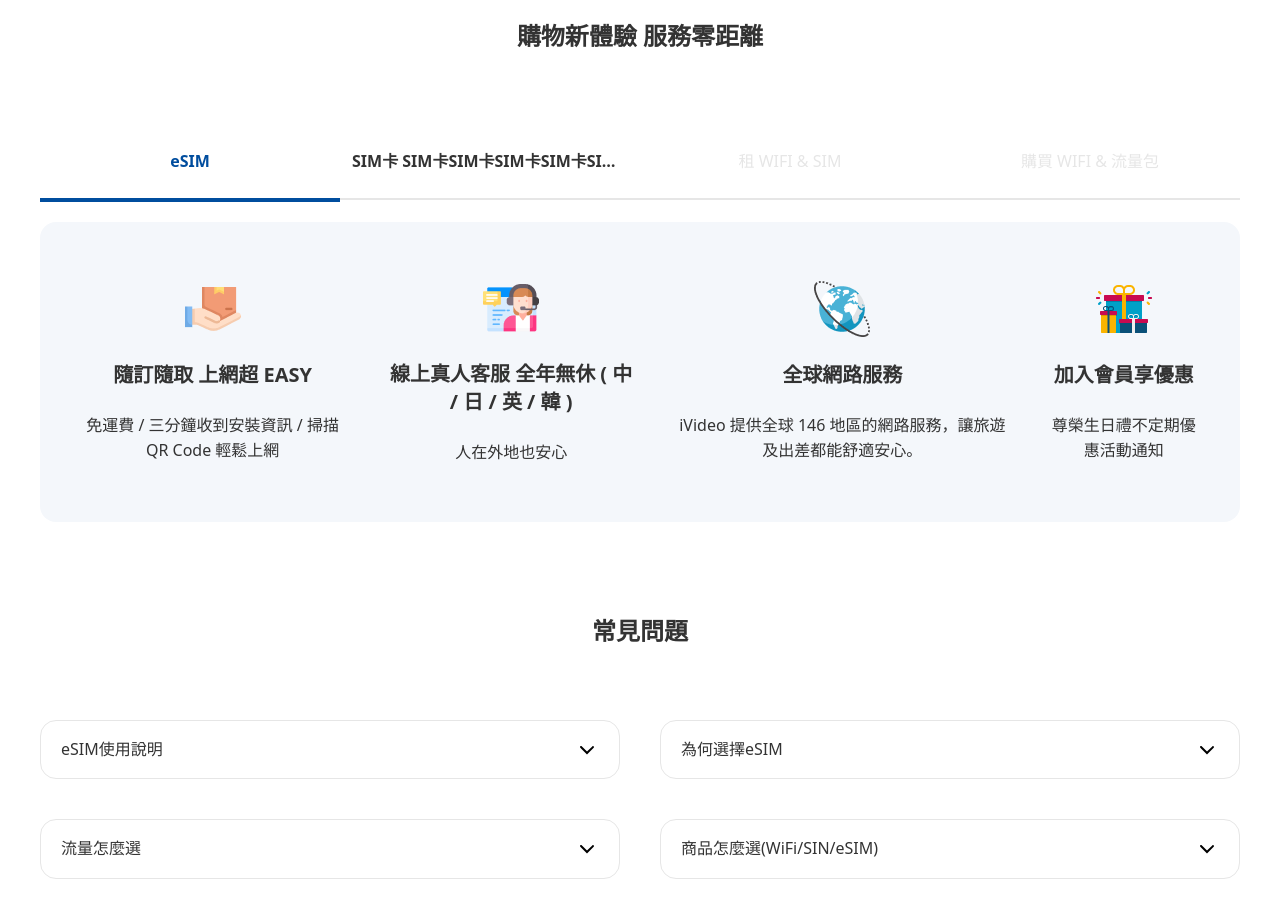
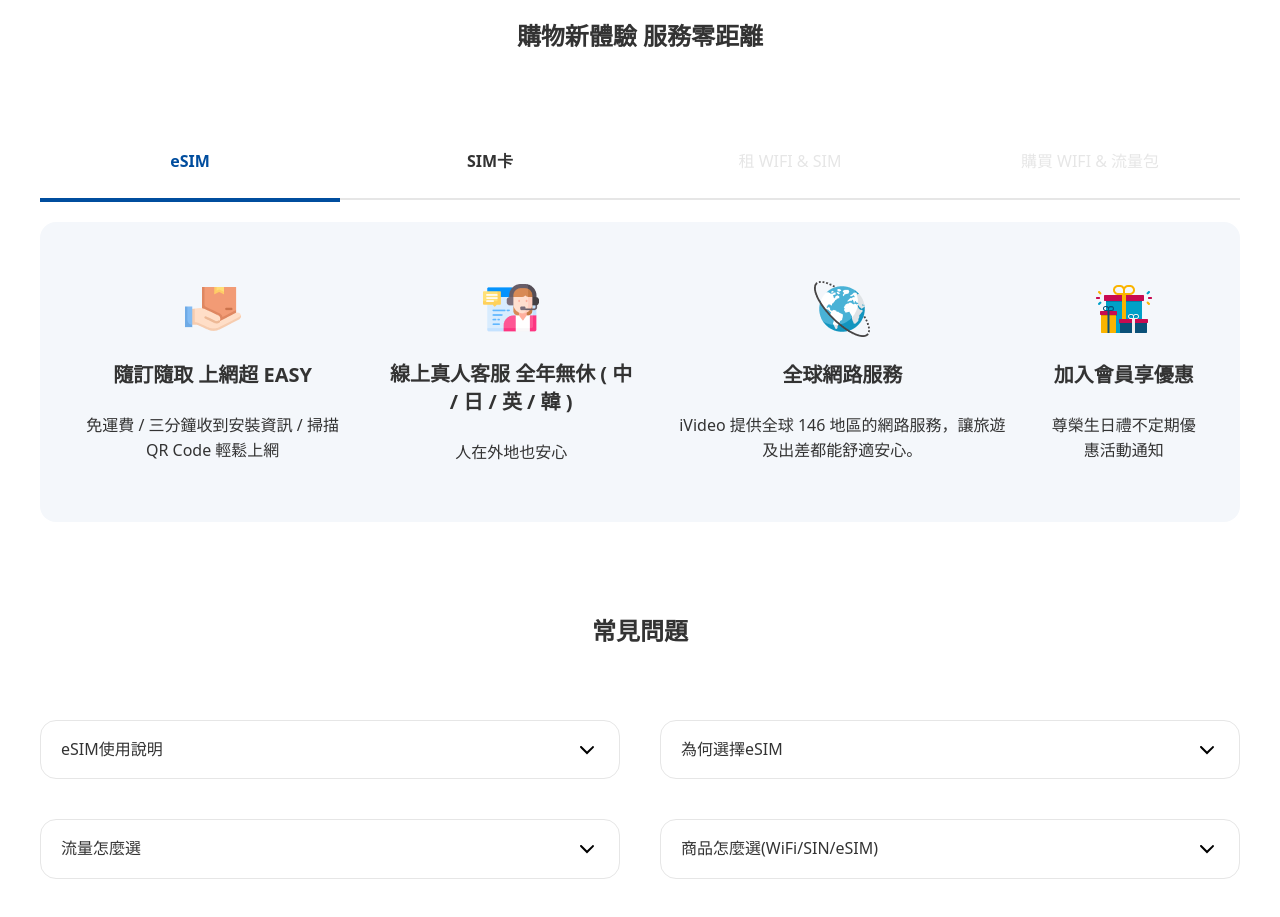
Before and after one commit to Ingrid-chi/ivideo-web-tw-v1, a React (Vite) app: page / in a window 1280 px wide. Shown: the part 1500-2417 px from the top of the page. Built offline with nearby package versions, Linux system fonts and the light colour scheme.

Commit message:
change whyChooseData

```diff
--- a/src/components/home/whyChooseSection/whyChooseData.js
+++ b/src/components/home/whyChooseSection/whyChooseData.js
@@ -38,7 +38,7 @@ export const whyChooseData = [
   },
   {
     id: 2,
-    name: 'SIM卡 SIM卡SIM卡SIM卡SIM卡SIM卡SIM卡SIM卡SIM卡SIM卡SIM卡SIM卡SIM卡SIM卡SIM卡SIM卡SIM卡SIM卡SIM卡SIM卡SIM卡SIM卡SIM卡SIM卡SIM卡',
+    name: 'SIM卡',
     isDisabled: false,
     items: [
       {
```
